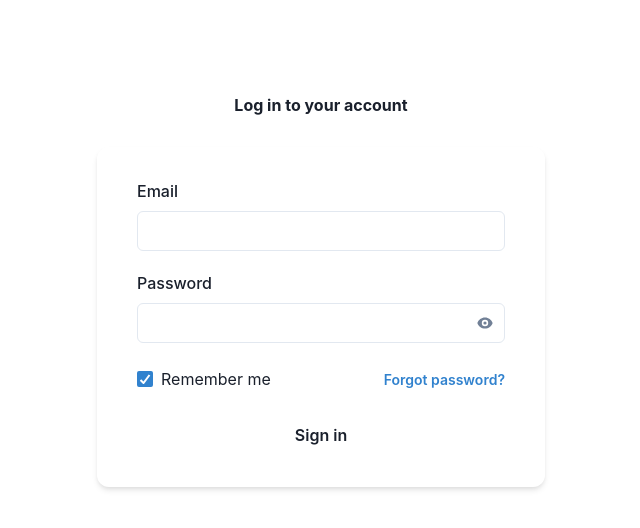
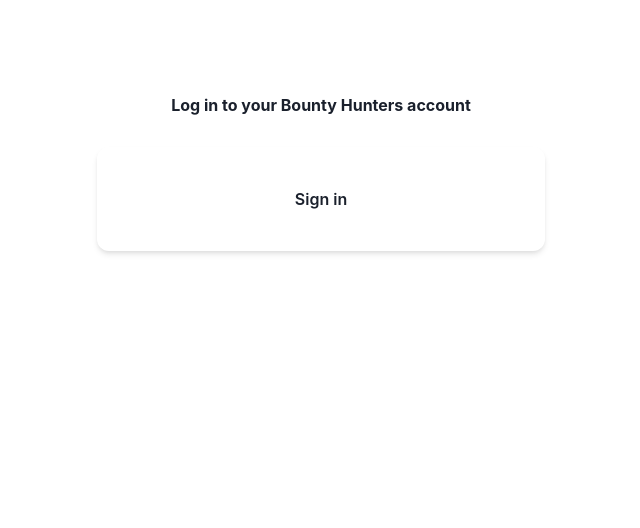
Before and after one commit to UrosDelic/bounty-hunters-fe, a React (Create React App) app: page /login in a window 1280 px wide. Shown: the top 528 px of the page, without its empty margins (319-959 px from the left). Built offline with nearby package versions, Linux system fonts and the light colour scheme.

Commit message:
removed code

```diff
--- a/src/components/login/Login.tsx
+++ b/src/components/login/Login.tsx
@@ -13,27 +13,29 @@
   Input,
   Checkbox,
   Divider,
+  FormErrorMessage,
 } from '@chakra-ui/react';
-import React from 'react';
-import { PasswordField } from './PasswordField';
+// import { PasswordField } from './PasswordField';
+import { observer } from 'mobx-react';
 import { useForm } from 'react-hook-form';
+import LoginStore from '../../stores/Login';
 
 type FormValues = {
   email: string;
-  password: string;
+  // password: string;
 };
 
-export default function Login() {
+const Login = () => {
   const {
     register,
     handleSubmit,
-    watch,
-    setValue,
     formState: { errors },
   } = useForm<FormValues>({
-    defaultValues: { email: '', password: '' },
+    defaultValues: {
+      email: '',
+    },
   });
-  const onSubmit = handleSubmit(data => console.log(data));
+  const onSubmit = handleSubmit(data => LoginStore.login(data));
   return (
     <Container
       maxW="lg"
@@ -44,7 +46,7 @@
         <Stack spacing="6">
           <Stack spacing={{ base: '2', md: '3' }} textAlign="center">
             <Heading size={useBreakpointValue({ base: 'xs', md: 'sm' })}>
-              Log in to your account
+              Log in to your Bounty Hunters account
             </Heading>
           </Stack>
         </Stack>
@@ -57,29 +59,6 @@
         >
           <form onSubmit={onSubmit}>
             <Stack spacing="6">
-              <Stack spacing="5">
-                <FormControl>
-                  <FormLabel htmlFor="email">Email</FormLabel>
-                  <Input
-                    {...register('email', {
-                      required: 'This is required',
-                      minLength: {
-                        value: 4,
-                        message: 'Minimum length should be 4',
-                      },
-                    })}
-                    id="email"
-                    type="email"
-                  />
-                </FormControl>
-                <PasswordField {...register('password')} />
-              </Stack>
-              <HStack justify="space-between">
-                <Checkbox defaultChecked>Remember me</Checkbox>
-                <Button variant="link" colorScheme="blue" size="sm">
-                  Forgot password?
-                </Button>
-              </HStack>
               <Stack spacing="6">
                 <Button variant="primary" type="submit">
                   Sign in
@@ -91,4 +70,5 @@
       </Stack>
     </Container>
   );
-}
+};
+export default observer(Login);
--- a/src/components/login/PasswordField.tsx
+++ /dev/null
@@ -1,55 +0,0 @@
-import {
-  FormControl,
-  FormLabel,
-  IconButton,
-  Input,
-  InputGroup,
-  InputProps,
-  InputRightElement,
-  useDisclosure,
-  useMergeRefs,
-} from '@chakra-ui/react';
-import * as React from 'react';
-import { HiEye, HiEyeOff } from 'react-icons/hi';
-
-export const PasswordField = React.forwardRef<HTMLInputElement, InputProps>(
-  (props, ref) => {
-    const { isOpen, onToggle } = useDisclosure();
-    const inputRef = React.useRef<HTMLInputElement>(null);
-
-    const mergeRef = useMergeRefs(inputRef, ref);
-    const onClickReveal = () => {
-      onToggle();
-      if (inputRef.current) {
-        inputRef.current.focus({ preventScroll: true });
-      }
-    };
-
-    return (
-      <FormControl>
-        <FormLabel htmlFor="password">Password</FormLabel>
-        <InputGroup>
-          <InputRightElement>
-            <IconButton
-              variant="link"
-              aria-label={isOpen ? 'Mask password' : 'Reveal password'}
-              icon={isOpen ? <HiEyeOff /> : <HiEye />}
-              onClick={onClickReveal}
-            />
-          </InputRightElement>
-          <Input
-            id="password"
-            ref={mergeRef}
-            name="password"
-            type={isOpen ? 'text' : 'password'}
-            autoComplete="current-password"
-            required
-            {...props}
-          />
-        </InputGroup>
-      </FormControl>
-    );
-  }
-);
-
-PasswordField.displayName = 'PasswordField';
--- a/src/http/index.ts
+++ b/src/http/index.ts
@@ -7,6 +7,16 @@
   get<T = unknown>(url: string): Promise<{ data?: T; error?: any }> {
     return this.http
       .get(url)
+      .then((res: any) => {
+        return res.data;
+      })
+      .catch((error: any) => {
+        return { error };
+      });
+  }
+  post<T = unknown>(url: string, data: {}): Promise<{ data?: T; error?: any }> {
+    return this.http
+      .post(url, { data })
       .then((res: any) => {
         return res.data;
       })
--- /dev/null
+++ b/src/stores/Login.ts
@@ -0,0 +1,19 @@
+import { initHttp } from 'http/index';
+import { makeAutoObservable, runInAction } from 'mobx';
+
+class LoginStore {
+  constructor(private http = initHttp()) {
+    makeAutoObservable(this);
+  }
+
+  login = async (credentials: {}) => {
+    const { data } = await this.http.post(`/auth/login/google`, credentials);
+    runInAction(() => {
+      if (data) {
+        console.log(data, 'data iz login');
+      }
+    });
+  };
+}
+
+export default new LoginStore();
```
